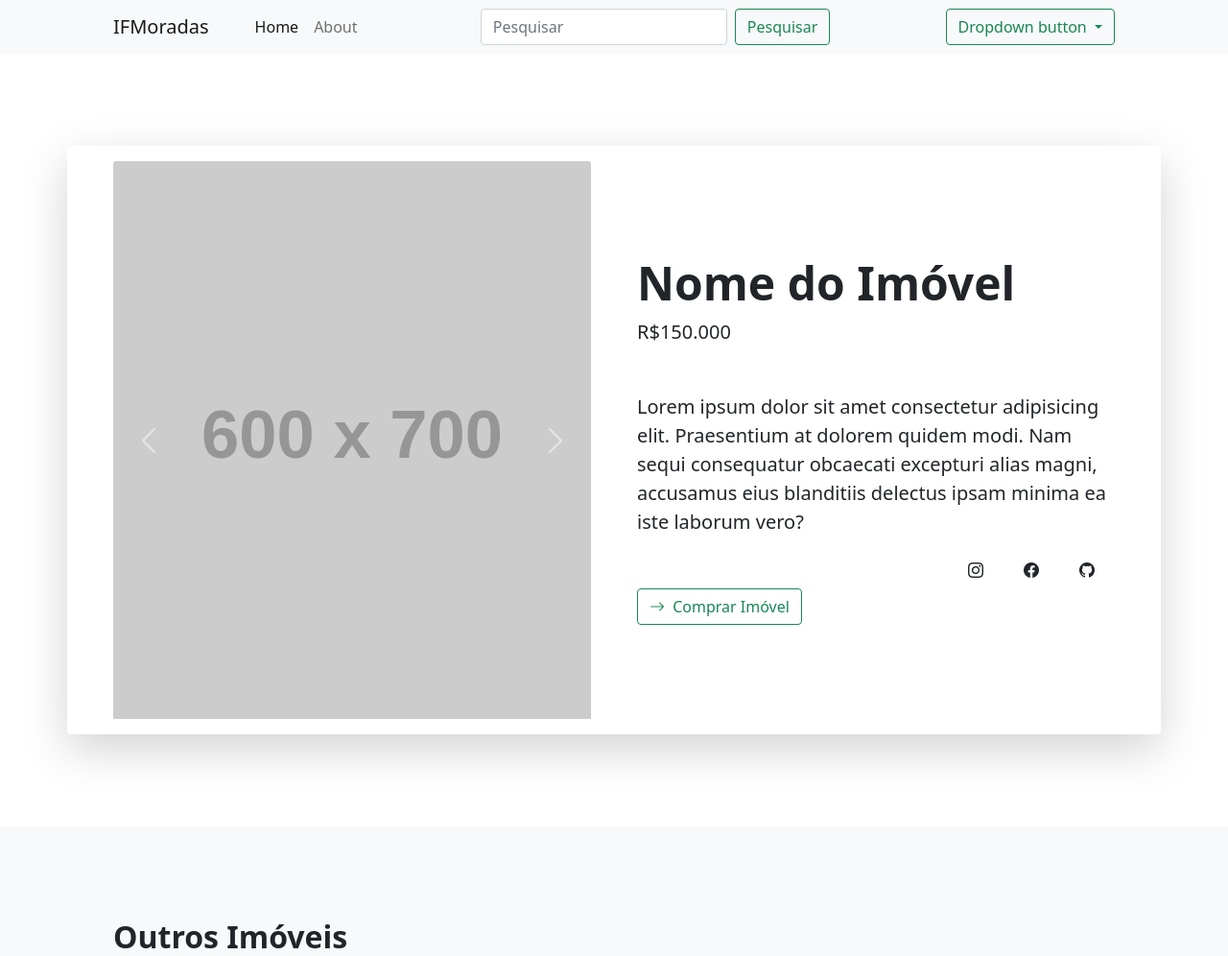
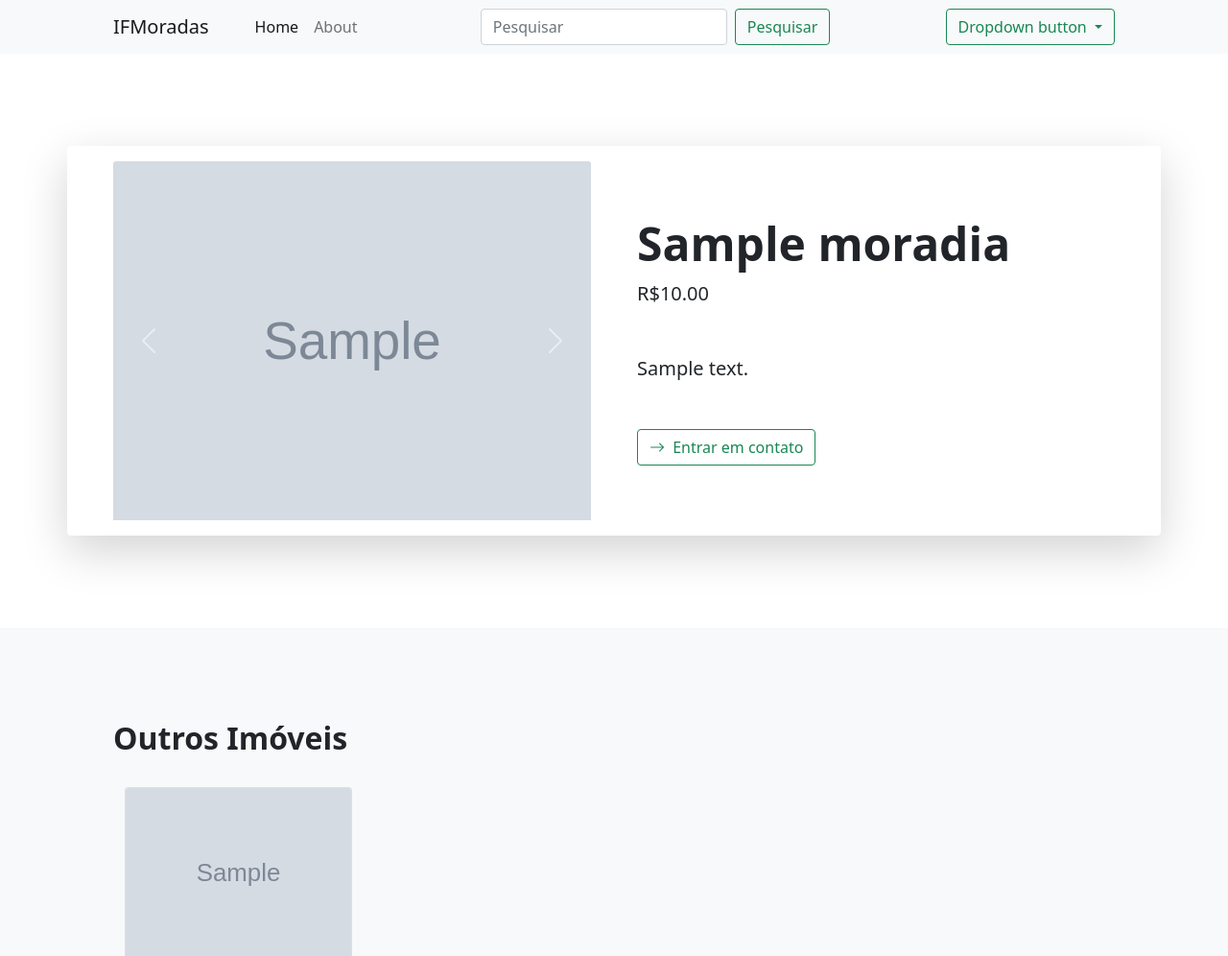
Before and after one commit to AnthonyLeier/ifmoradas, a Django app: page /detalhes/1/ in a window 1280 px wide. Shown: the top 996 px of the page at 96% size. Run offline with Django 3.2, Linux system fonts and the light colour scheme; tables that the repository leaves empty hold one stand-in row (values such as "Sample post"); grey boxes marked "Sample" are stand-in pictures; grey boxes labelled with a size stand in for pictures from a placeholder-image service; some libraries are stand-ins or nearby versions.

Commit message:
Adequações de layout

```diff
--- a/moradias/templates/detalhes.html
+++ b/moradias/templates/detalhes.html
@@ -6,49 +6,37 @@
 				<div id="carouselExampleControls" class="carousel slide" data-bs-ride="carousel">
 					<div class="carousel-inner">
 						<div class="carousel-item active">
-							<img class="card-img-top mb-5 mb-md-0" src="https://dummyimage.com/600x700/dee2e6/6c757d.jpg" alt="..." />
+							<img class="card-img-top mb-5 mb-md-0" src="{{imovel.imagem1}}" alt="{{imovel.imagem1}}" />
 						</div>
 						<div class="carousel-item">
-							<img class="card-img-top mb-5 mb-md-0" src="https://dummyimage.com/600x700/dee2e6/6c757d.jpg" alt="..." />
+							<img class="card-img-top mb-5 mb-md-0" src="{{imovel.imagem2}}" alt="{{imovel.imagem2}}" />
 						</div>
 						<div class="carousel-item">
-							<img class="card-img-top mb-5 mb-md-0" src="https://dummyimage.com/600x700/dee2e6/6c757d.jpg" alt="..." />
+							<img class="card-img-top mb-5 mb-md-0" src="{{imovel.imagem3}}" alt="{{imovel.imagem3}}" />
 						</div>
 					</div>
 					<button class="carousel-control-prev" type="button" data-bs-target="#carouselExampleControls" data-bs-slide="prev">
 						<span class="carousel-control-prev-icon" aria-hidden="true"></span>
-						<span class="visually-hidden">Previous</span>
+						<span class="visually-hidden">Anterior</span>
 					</button>
 					<button class="carousel-control-next" type="button" data-bs-target="#carouselExampleControls" data-bs-slide="next">
 						<span class="carousel-control-next-icon" aria-hidden="true"></span>
-						<span class="visually-hidden">Next</span>
+						<span class="visually-hidden">Posterior</span>
 					</button>
 				</div>
 			</div>
 			<div class="col-md-6">
-				<h1 class="display-5 fw-bolder">Nome do Imóvel</h1>
+						<h1 class="display-5 fw-bolder">{{imovel.nome}}</h1>
 				<div class="fs-5 mb-5">
-					<span>R$150.000</span>
+					<span>R${{imovel.valor}}</span>
 				</div>
 				<p class="lead">
-					Lorem ipsum dolor sit amet consectetur adipisicing elit. Praesentium at dolorem quidem modi. Nam sequi consequatur
-					obcaecati excepturi alias magni, accusamus eius blanditiis delectus ipsam minima ea iste laborum vero?
+					{{imovel.descricao}}
 				</p>
-				<div class="social d-flex justify-content-end">
-					<a type="button" target="_blank" class="btn btn-close-dark mx-2" href="https://github.com/AnthonyLeier"
-						><i class="bi bi-instagram"></i
-					></a>
-					<a type="button" target="_blank" class="btn btn-close-dark mx-2" href="https://www.facebook.com/IFSC.CACADOR"
-						><i class="bi bi-facebook"></i
-					></a>
-					<a type="button" target="_blank" class="btn btn-close-dark mx-2" href="https://github.com/AnthonyLeier"
-						><i class="bi bi-github"></i
-					></a>
-				</div>
-				<div class="d-flex">
+				<div class="d-flex mt-5">
 					<button class="btn btn-outline-success flex-shrink-0" type="button">
 						<i class="bi bi-arrow-right me-1"></i>
-						Comprar Imóvel
+						Entrar em contato
 					</button>
 				</div>
 			</div>
@@ -60,42 +48,17 @@
 		<h2 class="fw-bolder mb-4">Outros Imóveis</h2>
 		<div class="container">
 			<div class="row" id="geral">
+				{% for outro in outros %}
 				<div class="col-md-3 col-sm-6 my-2">
 					<div class="card">
-						<img src="../html/img/600x350.png" class="card-img-top" alt="" />
+						<img src="{{outro.imagem1}}" class="card-img-top" alt="" />
 						<div class="card-body">
-							<h5 class="card-title">Nome imovel</h5>
-							<b class="card-text text-right">R$ </b>
+							<h5 class="card-title">{{outro.nome}}</h5>
+							<b class="card-text text-right">R${{outro.valor}}</b>
 						</div>
 					</div>
 				</div>
-				<div class="col-md-3 col-sm-6 my-2">
-					<div class="card">
-						<img src="../html/img/600x350.png" class="card-img-top" alt="" />
-						<div class="card-body">
-							<h5 class="card-title">Nome imovel</h5>
-							<b class="card-text text-right">R$ </b>
-						</div>
-					</div>
-				</div>
-				<div class="col-md-3 col-sm-6 my-2">
-					<div class="card">
-						<img src="../html/img/600x350.png" class="card-img-top" alt="" />
-						<div class="card-body">
-							<h5 class="card-title">Nome imovel</h5>
-							<b class="card-text text-right">R$ </b>
-						</div>
-					</div>
-				</div>
-				<div class="col-md-3 col-sm-6 my-2">
-					<div class="card">
-						<img src="../html/img/600x350.png" class="card-img-top" alt="" />
-						<div class="card-body">
-							<h5 class="card-title">Nome imovel</h5>
-							<b class="card-text text-right">R$ </b>
-						</div>
-					</div>
-				</div>
+				{% endfor %}
 			</div>
 		</div>
 	</div>
--- a/moradias/views.py
+++ b/moradias/views.py
@@ -6,6 +6,7 @@ from django.core.paginator import Paginator
 def home(request):
     data = {}
 
+    # Pegar todos os imóveis e fazer páginas
     search = request.GET.get('search')
     if search:
         data['moradias'] = Moradia.objects.filter(nome__icontains=search)
@@ -16,6 +17,9 @@ def home(request):
         paginator = Paginator(data['moradias'], 10)
         pages = request.GET.get('page')
         data['moradias'] = paginator.get_page(pages)
+
+    # Pegar o último imóvel para colocar em destaque
+    data['recente'] = Moradia.objects.order_by('-id').get()
 
     return render(request, 'index.html', data)
 
@@ -32,7 +36,11 @@ def create(request):
 
 def detalhes(request, pk):
     data = {}
-    data['item'] = Moradia.objects.get(pk=pk)
+    # Pega o imóvel escolhido
+    data['imovel'] = Moradia.objects.get(pk=pk)
+    # Seleciona os 5 imoveis mais recentes
+    data['outros'] = Moradia.objects.order_by('-id')[:4]
+
     return render(request, 'detalhes.html', data)
 
 def editar(request, pk):
```
Also changed, not shown: moradias/templates/index.html (+13 -15 lines).
